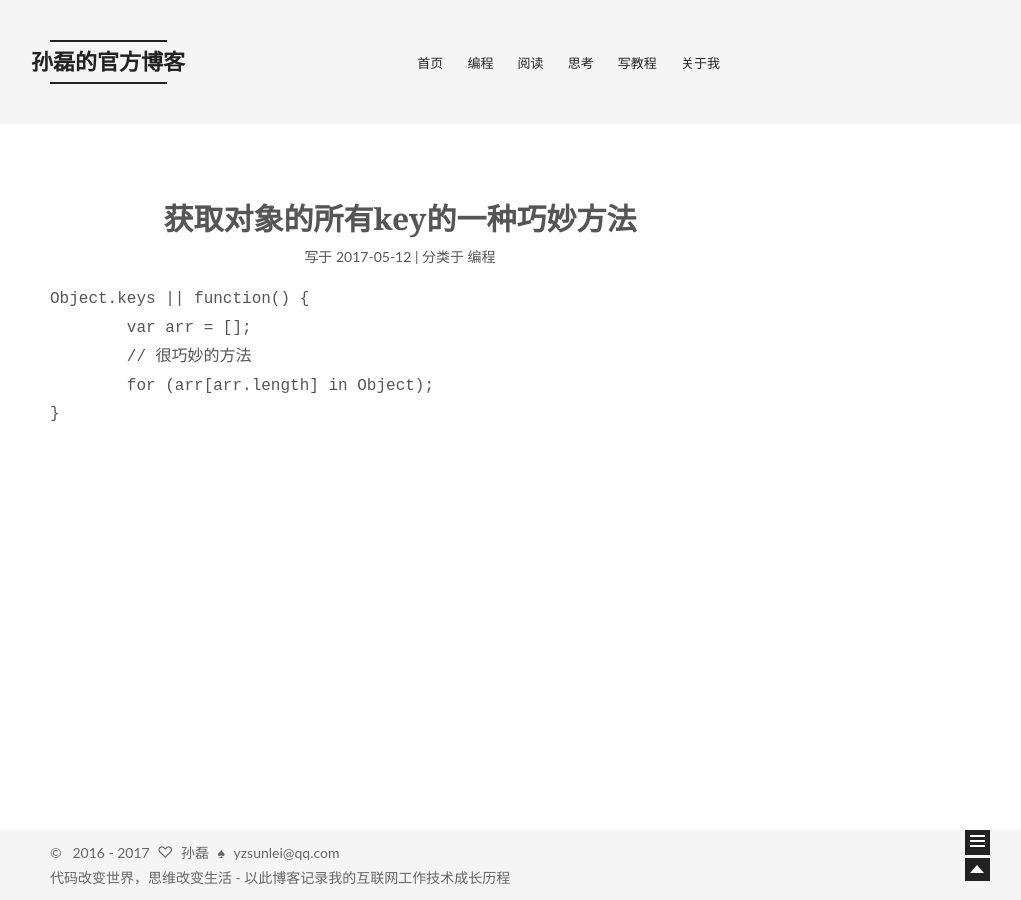
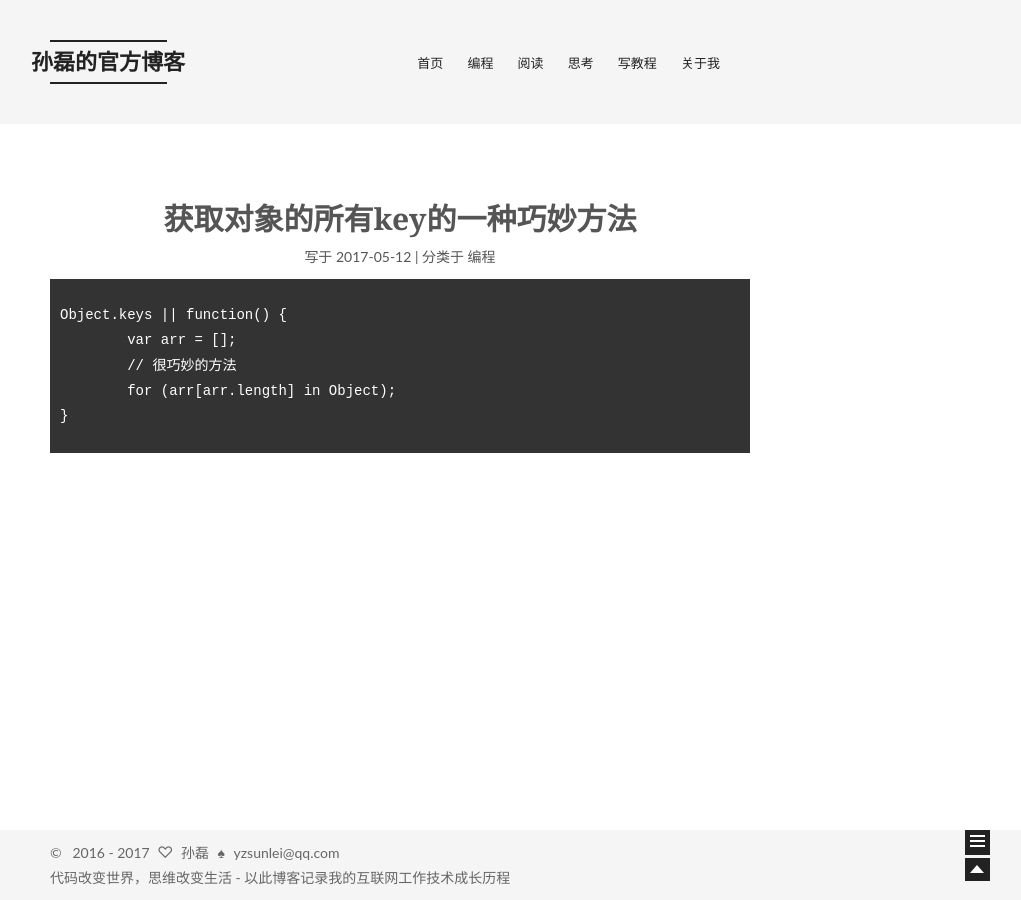
Before and after one commit to yzsunlei/yzsunlei.github.io, a Jekyll site: the page built from _posts/编程/2017-05-12-a-beautiful-way-of-get-keys.md, in a window 1280 px wide. Shown: the whole page, without its empty margins (240-1261 px from the left). Built offline with Jekyll 4.4.1, drawn with Linux system fonts in a browser that asks for light colours.

Commit message:
update css

```diff
--- a/assets/css/main.css
+++ b/assets/css/main.css
@@ -2165,3 +2165,9 @@ ul li {
 .page-desc {
   text-indent:2em;
 }
+.highlight {
+  background: #333;
+  color: #fff;
+  padding: 5px;
+  font-size: 14px;
+}
```
